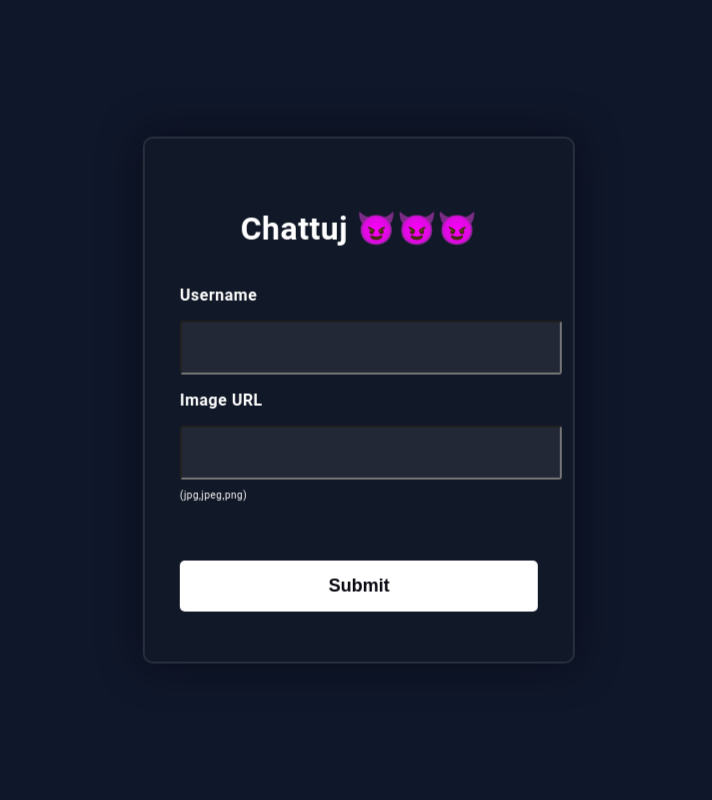
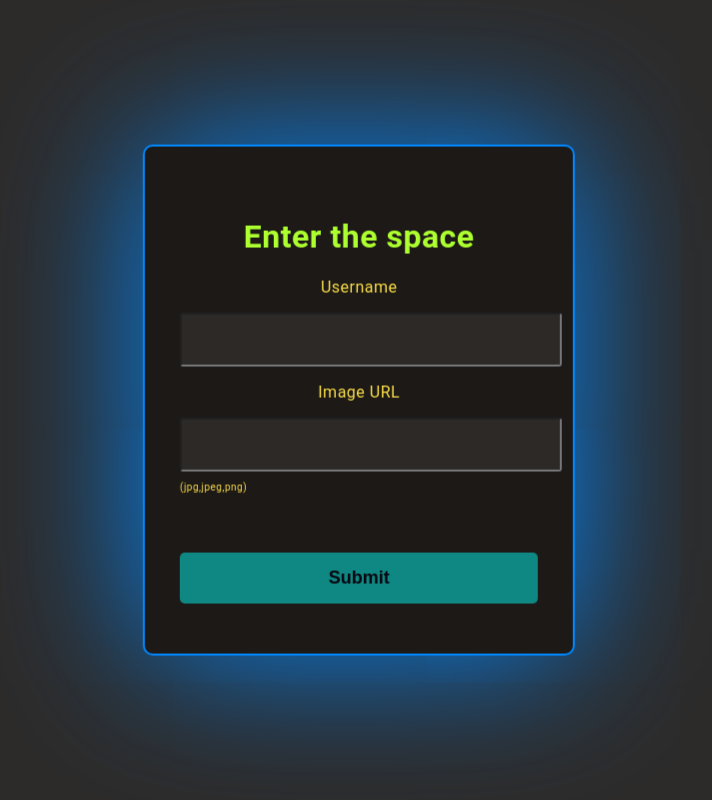
Before and after one commit to kielonl/react-chat-ui, a React (Create React App) app: page / in a window 1280 px wide. Shown: the whole page, without its empty margins (281-993 px from the left). Built offline with nearby package versions, Linux system fonts and the light colour scheme.

Commit message:
Changed css for LoginFrom.js

```diff
--- a/src/container/chat/components/LoginFrom.js
+++ b/src/container/chat/components/LoginFrom.js
@@ -8,7 +8,6 @@ const LoginFrom = (props) => {
   const [imageUrl, setUrl] = useState("");
   const navigate = useNavigate();
   console.log(props);
-
   const handleSumibt = async (e) => {
     e.preventDefault();
     console.log(username, imageUrl);
@@ -26,12 +25,11 @@ const LoginFrom = (props) => {
         console.log(error);
       });
   };
-
   return (
     <div id="fromlog">
       <div id="int">
-        <h1 id="upertext">Chattuj 😈😈😈</h1>
-        <p class="input-text-above">Username</p>
+        <h1 id="upertext">Enter the space</h1>
+        <p class="input_text_above">Username</p>
         <input
           type={"text"}
           name="user"
@@ -39,7 +37,7 @@ const LoginFrom = (props) => {
           autoComplete="off"
           onChange={(e) => setName(e.target.value)}
         />
-        <p class="input-text-above">Image URL</p>
+        <p class="input_text_above">Image URL</p>
         <input
           type={"text"}
           name="url"
--- a/src/container/chat/style/LoginFrom.css
+++ b/src/container/chat/style/LoginFrom.css
@@ -1,52 +1,26 @@
 body {
-  background-color: #0f172a;
+  background-color: #2d2b2a;
   letter-spacing: 0.5px;
   font-family: "Red Hat Mono", monospace;
 }
-/*
-#fromlog {
-  text-align: center;
-  color: yellow;
-  font-size: x-large;
-  text-align: center;
-  position: relative;
-  display: flex;
-  flex-direction: column;
-  align-items: center;
-  justify-content: center;
-  background-color: #27272a;
-  width:500px;
-}
-#fromlog input[type="text"],
-#fromlog input[type="password"] {
-  border: 0;
-  background: none;
-  display: block;
-  margin: 20px auto;
-  text-align: center;
-  border: 2px solid #3498db;
-  padding: 14px 10px;
-  width: 200px;
-  outline: none;
-  color: white;
-  border-radius: 24px;
-  transition: 0.25s;
-}
-*/
 #upertext {
   font-weight: bold;
+  color: greenyellow;
 }
 .input-text-above {
   float: left;
   font-weight: bold;
 }
 #fromlog {
+  justify-content: center;
   flex-direction: column;
+  align-items: center;
   text-align: center;
+  display: flex;
 }
 #int {
   color: white;
-  background-color: #111827;
+  background-color: #1c1917;
   height: max-content;
   width: 22.4rem;
   position: absolute;
@@ -55,8 +29,8 @@ body {
   left: 50%;
   border-radius: 10px;
   backdrop-filter: blur(10px);
-  border: 2px solid rgba(255, 255, 255, 0.1);
-  box-shadow: 0 0 40px rgba(8, 7, 16, 0.6);
+  border: 2px solid rgb(0, 136, 785);
+  box-shadow: 0 0 150px rgb(0, 136, 255);
   padding: 50px 35px;
 }
 #int input {
@@ -70,12 +44,12 @@ body {
   font-size: 20px;
   font-weight: 300;
   outline: none;
-  color: white;
+  color: #5eead4;
 }
 .loginButton {
   margin-top: 50px;
   width: 100%;
-  background-color: #ffffff;
+  background-color: #00fff77a;
   color: #080710;
   padding: 15px 0;
   font-size: 18px;
@@ -88,6 +62,11 @@ loginButton:hover {
   background-color: #a1a1aa;
 }
 .image-format-info {
+  color: #fde047;
   font-size: 10px;
   float: left;
 }
+
+.input_text_above {
+  color: #fde047;
+}
```
